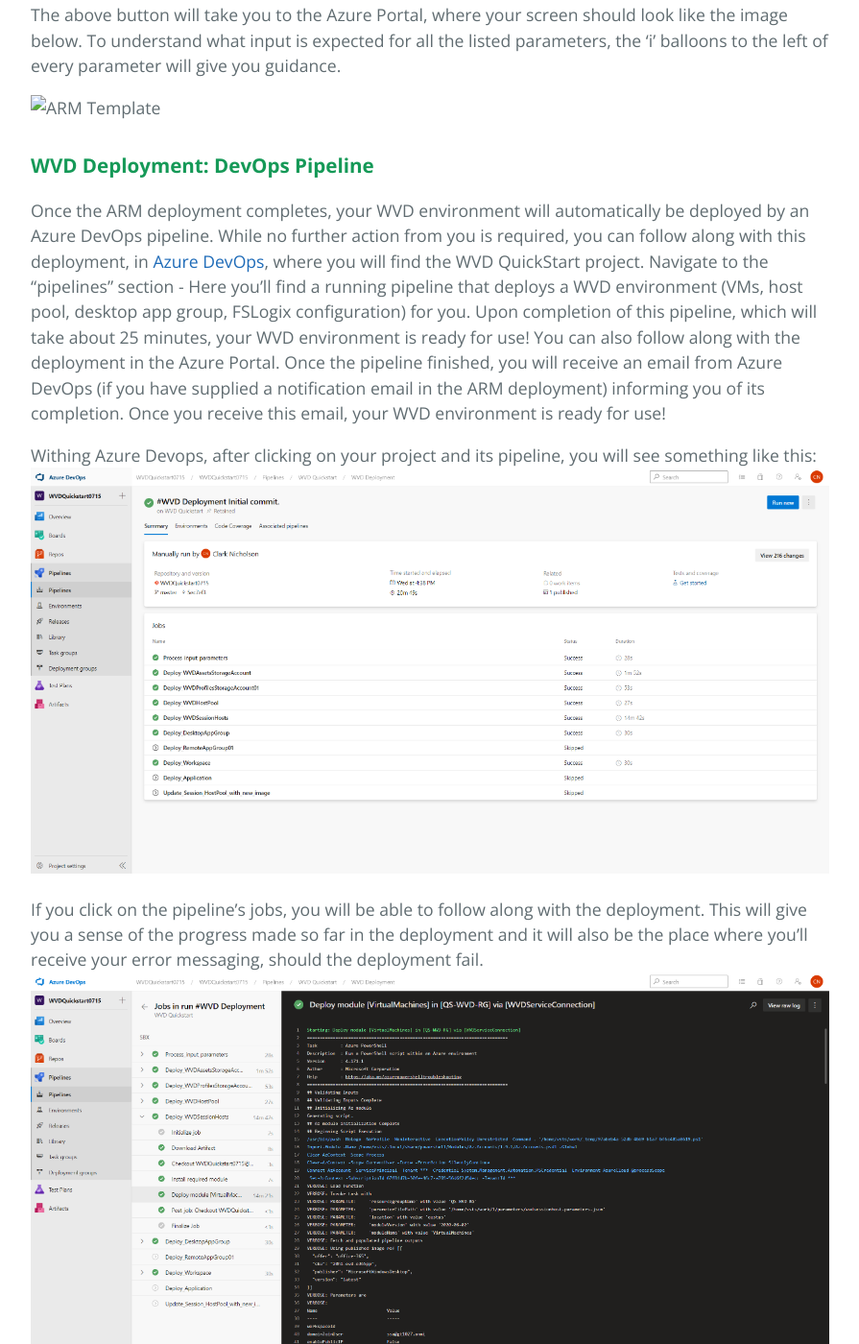
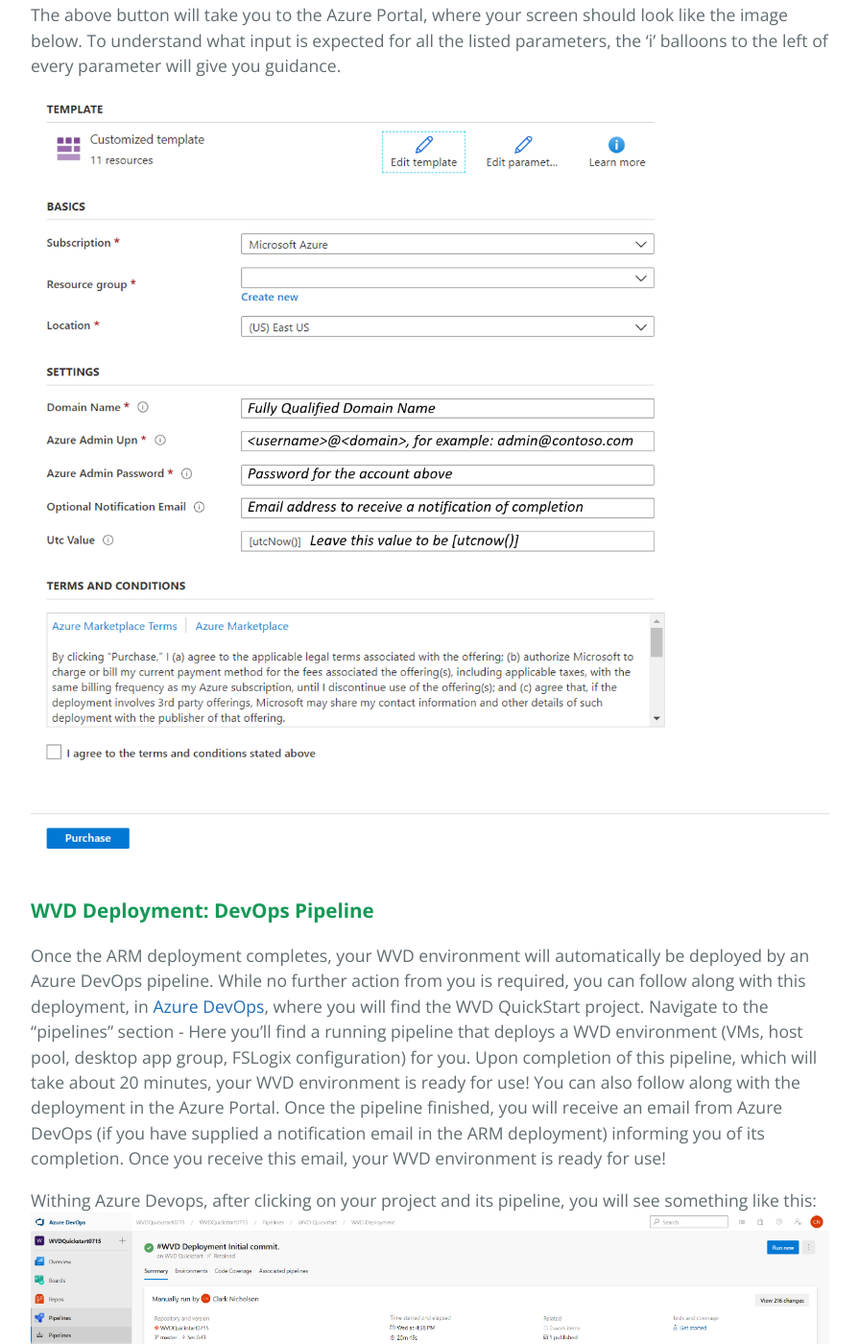
Before and after one commit to samvdjagt/wvdquickstart, a Jekyll site: the page built from howtoEmpty.md, in a window 1280 px wide and 1400 px high, scrolled down 1980 px. Shown: the whole window at 96% size, without its empty margins (192-1087 px from the left). Built offline with Jekyll 4.4.1, drawn with Linux system fonts in a browser that asks for light colours; grey boxes are pictures that could not be loaded.

Commit message:
add arm picture

```diff
--- a/howtoEmpty.md
+++ b/howtoEmpty.md
@@ -28,7 +28,7 @@
 ![ARM Template](images/ARMInputAADDS.PNG?raw=true)
 
 ### <b>WVD Deployment: DevOps Pipeline</b>
-Once the ARM deployment completes, your WVD environment will automatically be deployed by an Azure DevOps pipeline. While no further action from you is required, you can follow along with this deployment, in <a href="https://dev.azure.com" target="_blank">Azure DevOps</a>, where you will find the WVD QuickStart project. Navigate to the "pipelines" section - Here you'll find a running pipeline that deploys a WVD environment (VMs, host pool, desktop app group, FSLogix configuration) for you. Upon completion of this pipeline, which will take about 25 minutes, your WVD environment is ready for use! You can also follow along with the deployment in the Azure Portal. Once the pipeline finished, you will receive an email from Azure DevOps (if you have supplied a notification email in the ARM deployment) informing you of its completion. Once you receive this email, your WVD environment is ready for use!
+Once the ARM deployment completes, your WVD environment will automatically be deployed by an Azure DevOps pipeline. While no further action from you is required, you can follow along with this deployment, in <a href="https://dev.azure.com" target="_blank">Azure DevOps</a>, where you will find the WVD QuickStart project. Navigate to the "pipelines" section - Here you'll find a running pipeline that deploys a WVD environment (VMs, host pool, desktop app group, FSLogix configuration) for you. Upon completion of this pipeline, which will take about 20 minutes, your WVD environment is ready for use! You can also follow along with the deployment in the Azure Portal. Once the pipeline finished, you will receive an email from Azure DevOps (if you have supplied a notification email in the ARM deployment) informing you of its completion. Once you receive this email, your WVD environment is ready for use!
 
 Withing Azure Devops, after clicking on your project and its pipeline, you will see something like this:
 ![DevOps Pipeline](images/devopsPipeline.PNG?raw=true)
```
Also changed, not shown: images/ARMInputAADDS.PNG (added).
